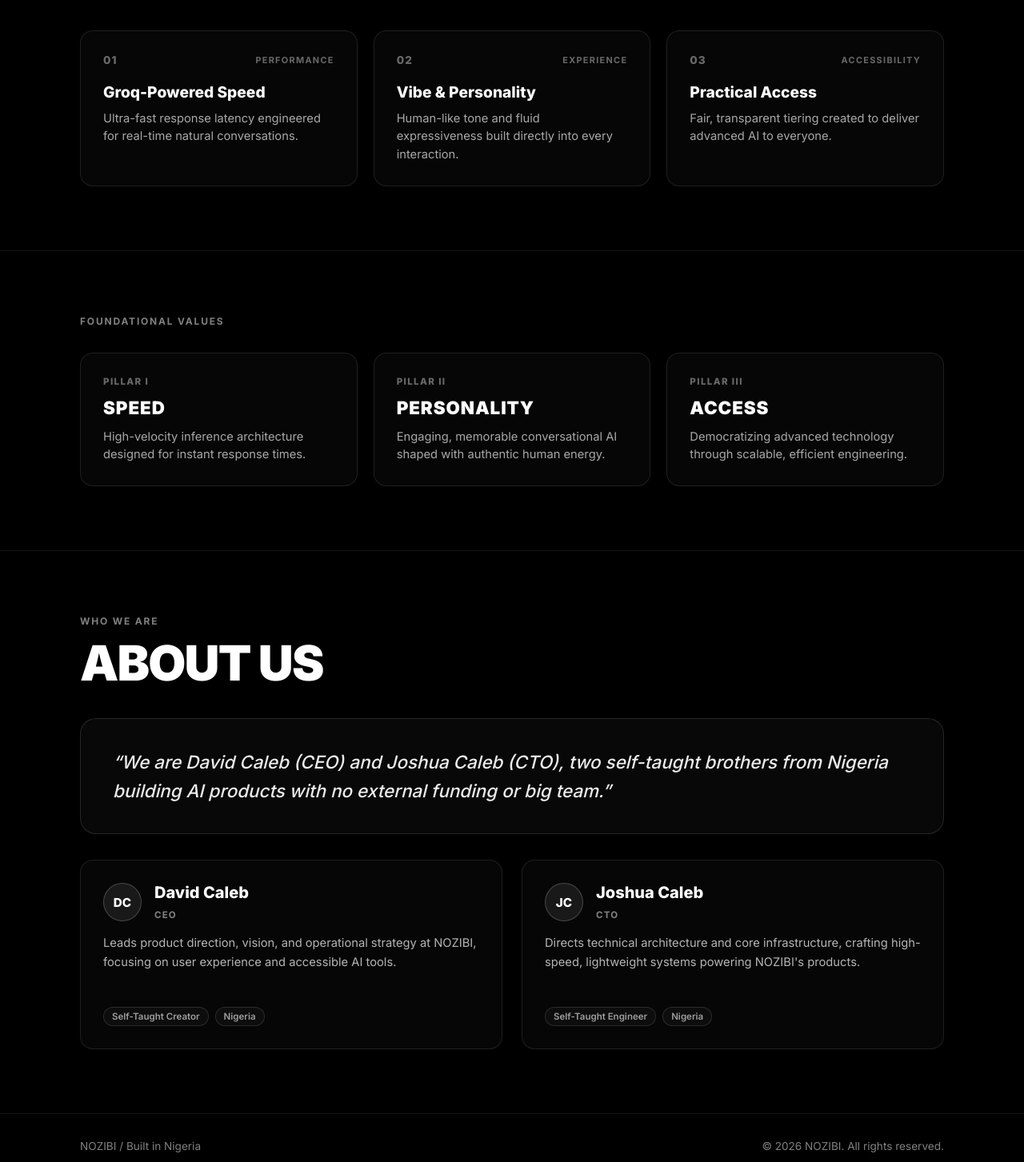
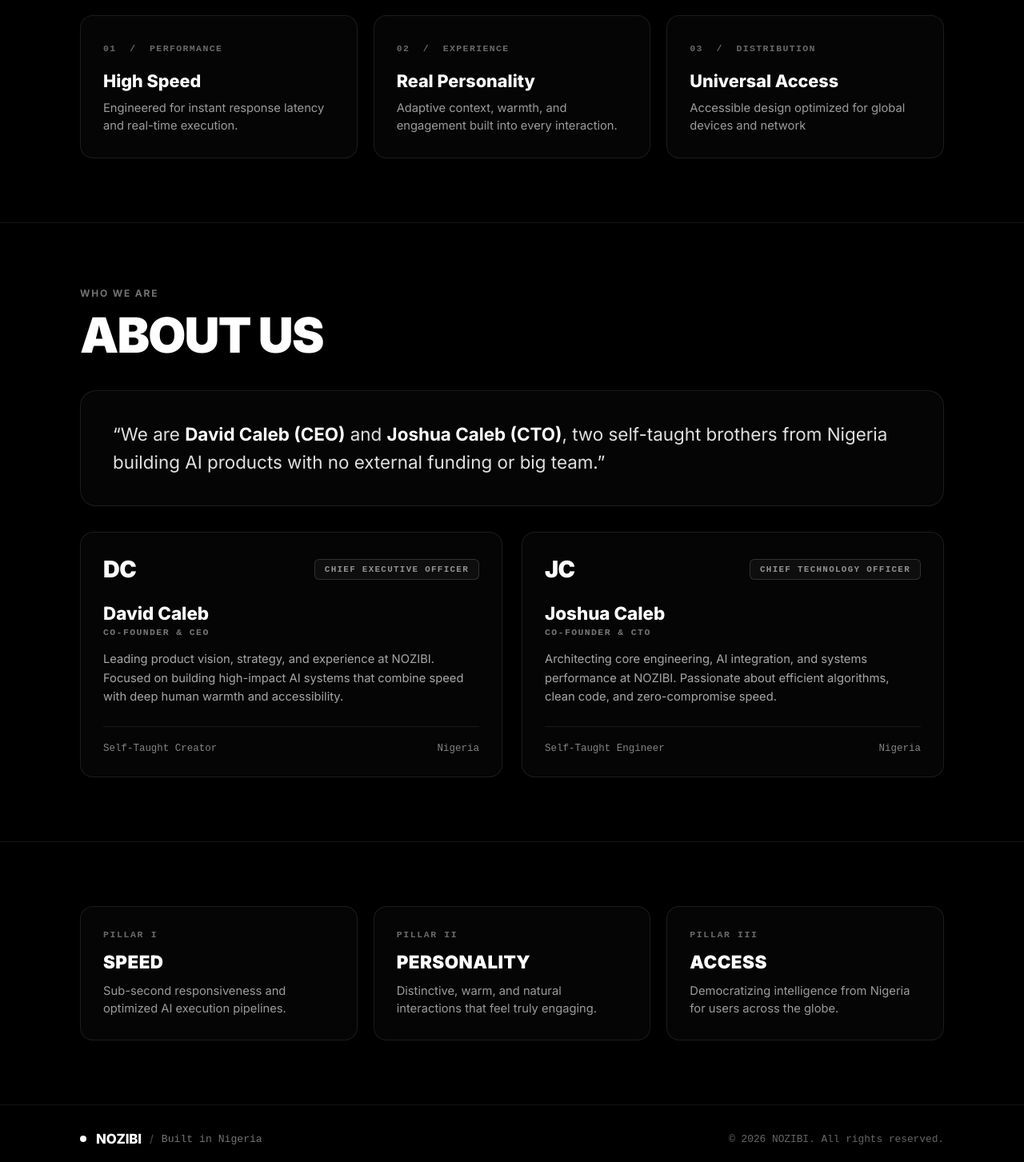
Before and after one commit to davidcalebvl-del/nozibi-website, a Next.js app: page / in a window 1280 px wide. Shown: the part 937-2390 px from the top of the page at 80% size. Built offline with nearby package versions, Linux system fonts and the light colour scheme.

Commit message:
Refine NOZIBI website design to match reference screenshots exactly
Co-authored-by: davidcalebvl-del <281098074+davidcalebvl-del@users.noreply.github.com>

```diff
--- a/app/page.tsx
+++ b/app/page.tsx
@@ -28,7 +28,10 @@ export default function Home() {
         {/* Hero Section */}
         <section className="hero-section">
           <div className="hero-container">
-            <div className="tag-pill">NIGERIA-BASED AI INNOVATION</div>
+            <div className="tag-pill">
+              <span className="badge-dot" />
+              <span>NIGERIA-BASED AI INNOVATION</span>
+            </div>
 
             <h1 className="hero-title">NOZIBI</h1>
 
@@ -72,68 +75,37 @@ export default function Home() {
             <div className="features-grid">
               <article className="card feature-card">
                 <div className="card-top">
-                  <span className="card-number">01</span>
-                  <span className="card-cat">PERFORMANCE</span>
+                  <span className="card-cat-line">
+                    <span className="card-number">01</span> &nbsp;/&nbsp; <span className="card-cat">PERFORMANCE</span>
+                  </span>
                 </div>
-                <h3 className="card-title">Groq-Powered Speed</h3>
+                <h3 className="card-title">High Speed</h3>
                 <p className="card-desc">
-                  Ultra-fast response latency engineered for real-time natural conversations.
+                  Engineered for instant response latency and real-time execution.
                 </p>
               </article>
 
               <article className="card feature-card">
                 <div className="card-top">
-                  <span className="card-number">02</span>
-                  <span className="card-cat">EXPERIENCE</span>
+                  <span className="card-cat-line">
+                    <span className="card-number">02</span> &nbsp;/&nbsp; <span className="card-cat">EXPERIENCE</span>
+                  </span>
                 </div>
-                <h3 className="card-title">Vibe & Personality</h3>
+                <h3 className="card-title">Real Personality</h3>
                 <p className="card-desc">
-                  Human-like tone and fluid expressiveness built directly into every interaction.
+                  Adaptive context, warmth, and engagement built into every interaction.
                 </p>
               </article>
 
               <article className="card feature-card">
                 <div className="card-top">
-                  <span className="card-number">03</span>
-                  <span className="card-cat">ACCESSIBILITY</span>
+                  <span className="card-cat-line">
+                    <span className="card-number">03</span> &nbsp;/&nbsp; <span className="card-cat">DISTRIBUTION</span>
+                  </span>
                 </div>
-                <h3 className="card-title">Practical Access</h3>
+                <h3 className="card-title">Universal Access</h3>
                 <p className="card-desc">
-                  Fair, transparent tiering created to deliver advanced AI to everyone.
-                </p>
-              </article>
-            </div>
-          </div>
-        </section>
-
-        {/* Pillars Section */}
-        <section className="section pillars-section">
-          <div className="container">
-            <div className="section-label-block">
-              <span className="section-label">FOUNDATIONAL VALUES</span>
-            </div>
-            <div className="pillars-grid">
-              <article className="card pillar-card">
-                <span className="pillar-label">PILLAR I</span>
-                <h3 className="pillar-title">SPEED</h3>
-                <p className="pillar-desc">
-                  High-velocity inference architecture designed for instant response times.
-                </p>
-              </article>
-
-              <article className="card pillar-card">
-                <span className="pillar-label">PILLAR II</span>
-                <h3 className="pillar-title">PERSONALITY</h3>
-                <p className="pillar-desc">
-                  Engaging, memorable conversational AI shaped with authentic human energy.
-                </p>
-              </article>
-
-              <article className="card pillar-card">
-                <span className="pillar-label">PILLAR III</span>
-                <h3 className="pillar-title">ACCESS</h3>
-                <p className="pillar-desc">
-                  Democratizing advanced technology through scalable, efficient engineering.
+                  Accessible design optimized for global devices and network
                 </p>
               </article>
             </div>
@@ -150,22 +122,22 @@ export default function Home() {
 
             <div className="quote-card">
               <p className="quote-text">
-                &ldquo;We are David Caleb (CEO) and Joshua Caleb (CTO), two self-taught brothers from Nigeria building AI products with no external funding or big team.&rdquo;
+                &ldquo;We are <strong>David Caleb (CEO)</strong> and <strong>Joshua Caleb (CTO)</strong>, two self-taught brothers from Nigeria building AI products with no external funding or big team.&rdquo;
               </p>
             </div>
 
             <div className="founders-grid">
               <article className="card founder-card">
-                <div className="founder-header">
-                  <div className="founder-avatar">DC</div>
-                  <div>
-                    <h3 className="founder-name">David Caleb</h3>
-                    <span className="role-tag">CEO</span>
-                  </div>
+                <div className="founder-top-row">
+                  <span className="founder-initials">DC</span>
+                  <span className="founder-role-badge">CHIEF EXECUTIVE OFFICER</span>
                 </div>
+                <h3 className="founder-name">David Caleb</h3>
+                <p className="founder-subrole">CO-FOUNDER &amp; CEO</p>
                 <p className="founder-bio">
-                  Leads product direction, vision, and operational strategy at NOZIBI, focusing on user experience and accessible AI tools.
+                  Leading product vision, strategy, and experience at NOZIBI. Focused on building high-impact AI systems that combine speed with deep human warmth and accessibility.
                 </p>
+                <div className="founder-footer-line" />
                 <div className="founder-tags">
                   <span className="meta-tag">Self-Taught Creator</span>
                   <span className="meta-tag">Nigeria</span>
@@ -173,20 +145,51 @@ export default function Home() {
               </article>
 
               <article className="card founder-card">
-                <div className="founder-header">
-                  <div className="founder-avatar">JC</div>
-                  <div>
-                    <h3 className="founder-name">Joshua Caleb</h3>
-                    <span className="role-tag">CTO</span>
-                  </div>
+                <div className="founder-top-row">
+                  <span className="founder-initials">JC</span>
+                  <span className="founder-role-badge">CHIEF TECHNOLOGY OFFICER</span>
                 </div>
+                <h3 className="founder-name">Joshua Caleb</h3>
+                <p className="founder-subrole">CO-FOUNDER &amp; CTO</p>
                 <p className="founder-bio">
-                  Directs technical architecture and core infrastructure, crafting high-speed, lightweight systems powering NOZIBI&apos;s products.
+                  Architecting core engineering, AI integration, and systems performance at NOZIBI. Passionate about efficient algorithms, clean code, and zero-compromise speed.
                 </p>
+                <div className="founder-footer-line" />
                 <div className="founder-tags">
                   <span className="meta-tag">Self-Taught Engineer</span>
                   <span className="meta-tag">Nigeria</span>
                 </div>
+              </article>
+            </div>
+          </div>
+        </section>
+
+        {/* Pillars Section */}
+        <section className="section pillars-section">
+          <div className="container">
+            <div className="pillars-grid">
+              <article className="card pillar-card">
+                <span className="pillar-label">PILLAR I</span>
+                <h3 className="pillar-title">SPEED</h3>
+                <p className="pillar-desc">
+                  Sub-second responsiveness and optimized AI execution pipelines.
+                </p>
+              </article>
+
+              <article className="card pillar-card">
+                <span className="pillar-label">PILLAR II</span>
+                <h3 className="pillar-title">PERSONALITY</h3>
+                <p className="pillar-desc">
+                  Distinctive, warm, and natural interactions that feel truly engaging.
+                </p>
+              </article>
+
+              <article className="card pillar-card">
+                <span className="pillar-label">PILLAR III</span>
+                <h3 className="pillar-title">ACCESS</h3>
+                <p className="pillar-desc">
+                  Democratizing intelligence from Nigeria for users across the globe.
+                </p>
               </article>
             </div>
           </div>
@@ -196,7 +199,14 @@ export default function Home() {
       {/* Minimal Footer */}
       <footer className="footer">
         <div className="container footer-container">
-          <span className="footer-left">NOZIBI / Built in Nigeria</span>
+          <div className="footer-left-group">
+            <span className="brand-logo footer-logo">
+              <span className="dot" />
+              <span className="brand-text">NOZIBI</span>
+            </span>
+            <span className="footer-sep">/</span>
+            <span className="footer-subtext">Built in Nigeria</span>
+          </div>
           <span className="footer-right">&copy; 2026 NOZIBI. All rights reserved.</span>
         </div>
       </footer>
@@ -237,9 +247,9 @@ export default function Home() {
         }
 
         .brand-logo {
-          display: flex;
+          display: inline-flex;
           align-items: center;
-          gap: 10px;
+          gap: 12px;
         }
 
         .dot {
@@ -248,13 +258,13 @@ export default function Home() {
           background-color: #ffffff;
           border-radius: 50%;
           display: inline-block;
-          box-shadow: 0 0 8px rgba(255, 255, 255, 0.6);
+          flex-shrink: 0;
         }
 
         .brand-text {
           font-weight: 800;
-          letter-spacing: 0.12em;
-          font-size: 0.95rem;
+          letter-spacing: -0.01em;
+          font-size: 1.05rem;
           color: #ffffff;
         }
 
@@ -279,7 +289,7 @@ export default function Home() {
 
         /* Hero */
         .hero-section {
-          padding: 100px 24px 80px;
+          padding: 90px 24px 70px;
           text-align: center;
           display: flex;
           justify-content: center;
@@ -295,15 +305,25 @@ export default function Home() {
         .tag-pill {
           display: inline-flex;
           align-items: center;
+          gap: 10px;
           padding: 6px 14px;
           border-radius: 999px;
           border: 1px solid rgba(255, 255, 255, 0.18);
           background: rgba(255, 255, 255, 0.04);
           font-size: 0.72rem;
           font-weight: 700;
-          letter-spacing: 0.1em;
-          color: rgba(255, 255, 255, 0.8);
+          letter-spacing: 0.08em;
+          color: rgba(255, 255, 255, 0.85);
           margin-bottom: 28px;
+        }
+
+        .badge-dot {
+          width: 6px;
+          height: 6px;
+          background-color: #ffffff;
+          border-radius: 50%;
+          display: inline-block;
+          flex-shrink: 0;
         }
 
         .hero-title {
@@ -373,15 +393,11 @@ export default function Home() {
           border-top: 1px solid rgba(255, 255, 255, 0.08);
         }
 
-        .section-label-block {
-          margin-bottom: 32px;
-        }
-
         .section-label {
           font-size: 0.75rem;
           font-weight: 700;
           letter-spacing: 0.15em;
-          color: rgba(255, 255, 255, 0.5);
+          color: rgba(255, 255, 255, 0.45);
           display: block;
           margin-bottom: 8px;
         }
@@ -396,8 +412,8 @@ export default function Home() {
 
         /* Cards Shared */
         .card {
-          background: rgba(255, 255, 255, 0.025);
-          border: 1px solid rgba(255, 255, 255, 0.1);
+          background: rgba(255, 255, 255, 0.02);
+          border: 1px solid rgba(255, 255, 255, 0.09);
           border-radius: 16px;
           padding: 28px;
         }
@@ -423,20 +439,20 @@ export default function Home() {
         }
 
         .flagship-tag {
-          font-size: 0.72rem;
-          font-weight: 800;
+          font-size: 0.7rem;
+          font-weight: 700;
           letter-spacing: 0.12em;
           padding: 6px 12px;
-          border-radius: 999px;
-          border: 1px solid rgba(255, 255, 255, 0.2);
-          background: rgba(255, 255, 255, 0.06);
-          color: #ffffff;
+          border-radius: 6px;
+          border: 1px solid rgba(255, 255, 255, 0.15);
+          background: rgba(255, 255, 255, 0.04);
+          color: rgba(255, 255, 255, 0.6);
         }
 
         .by-nozibi {
-          font-size: 1.1rem;
-          color: rgba(255, 255, 255, 0.5);
-          margin: 6px 0 24px;
+          font-size: 1rem;
+          color: rgba(255, 255, 255, 0.45);
+          margin: 8px 0 24px;
           font-weight: 500;
         }
 
@@ -451,7 +467,7 @@ export default function Home() {
           padding: 12px 26px;
           border-radius: 999px;
           background: rgba(255, 255, 255, 0.08);
-          border: 1px solid rgba(255, 255, 255, 0.2);
+          border: 1px solid rgba(255, 255, 255, 0.18);
           color: #ffffff;
           font-size: 0.85rem;
           font-weight: 700;
@@ -460,7 +476,7 @@ export default function Home() {
 
         .dark-pill-btn:hover {
           background: rgba(255, 255, 255, 0.16);
-          border-color: rgba(255, 255, 255, 0.4);
+          border-color: rgba(255, 255, 255, 0.35);
         }
 
         .features-grid {
@@ -470,28 +486,27 @@ export default function Home() {
         }
 
         .card-top {
-          display: flex;
-          justify-content: space-between;
-          align-items: center;
           margin-bottom: 20px;
         }
 
+        .card-cat-line {
+          font-size: 0.72rem;
+          font-weight: 700;
+          letter-spacing: 0.12em;
+          color: rgba(255, 255, 255, 0.4);
+          font-family: monospace, monospace;
+        }
+
         .card-number {
-          font-size: 0.85rem;
-          font-weight: 800;
           color: rgba(255, 255, 255, 0.4);
-          letter-spacing: 0.08em;
         }
 
         .card-cat {
-          font-size: 0.68rem;
-          font-weight: 700;
-          letter-spacing: 0.12em;
           color: rgba(255, 255, 255, 0.4);
         }
 
         .card-title {
-          font-size: 1.2rem;
+          font-size: 1.35rem;
           font-weight: 800;
           margin: 0 0 10px;
           color: #ffffff;
@@ -499,7 +514,7 @@ export default function Home() {
 
         .card-desc {
           font-size: 0.92rem;
-          color: rgba(255, 255, 255, 0.65);
+          color: rgba(255, 255, 255, 0.6);
           margin: 0;
           line-height: 1.5;
         }
@@ -513,24 +528,25 @@ export default function Home() {
 
         .pillar-label {
           font-size: 0.72rem;
-          font-weight: 800;
-          letter-spacing: 0.12em;
+          font-weight: 700;
+          letter-spacing: 0.14em;
           color: rgba(255, 255, 255, 0.4);
+          font-family: monospace, monospace;
           display: block;
-          margin-bottom: 12px;
+          margin-bottom: 14px;
         }
 
         .pillar-title {
           font-size: 1.4rem;
           font-weight: 900;
-          letter-spacing: 0.04em;
+          letter-spacing: 0.02em;
           margin: 0 0 12px;
           color: #ffffff;
         }
 
         .pillar-desc {
           font-size: 0.92rem;
-          color: rgba(255, 255, 255, 0.65);
+          color: rgba(255, 255, 255, 0.6);
           margin: 0;
           line-height: 1.5;
         }
@@ -541,8 +557,8 @@ export default function Home() {
         }
 
         .quote-card {
-          background: rgba(255, 255, 255, 0.03);
-          border: 1px solid rgba(255, 255, 255, 0.12);
+          background: rgba(255, 255, 255, 0.02);
+          border: 1px solid rgba(255, 255, 255, 0.09);
           border-radius: 20px;
           padding: 36px 40px;
           margin-bottom: 32px;
@@ -550,11 +566,15 @@ export default function Home() {
 
         .quote-text {
           font-size: clamp(1.1rem, 2.5vw, 1.4rem);
-          font-weight: 500;
+          font-weight: 400;
           line-height: 1.6;
-          color: rgba(255, 255, 255, 0.92);
+          color: rgba(255, 255, 255, 0.88);
           margin: 0;
-          font-style: italic;
+        }
+
+        .quote-text strong {
+          font-weight: 700;
+          color: #ffffff;
         }
 
         .founders-grid {
@@ -563,63 +583,73 @@ export default function Home() {
           gap: 24px;
         }
 
-        .founder-header {
+        .founder-top-row {
           display: flex;
           align-items: center;
-          gap: 16px;
-          margin-bottom: 16px;
+          justify-content: space-between;
+          margin-bottom: 24px;
         }
 
-        .founder-avatar {
-          width: 48px;
-          height: 48px;
-          border-radius: 50%;
-          background: rgba(255, 255, 255, 0.08);
-          border: 1px solid rgba(255, 255, 255, 0.2);
-          display: flex;
-          align-items: center;
-          justify-content: center;
-          font-weight: 800;
-          font-size: 0.95rem;
+        .founder-initials {
+          font-size: 1.8rem;
+          font-weight: 900;
+          letter-spacing: -0.02em;
           color: #ffffff;
         }
 
+        .founder-role-badge {
+          font-size: 0.68rem;
+          font-weight: 700;
+          letter-spacing: 0.12em;
+          padding: 6px 12px;
+          border-radius: 6px;
+          border: 1px solid rgba(255, 255, 255, 0.14);
+          background: rgba(255, 255, 255, 0.04);
+          color: rgba(255, 255, 255, 0.55);
+          font-family: monospace, monospace;
+        }
+
         .founder-name {
-          font-size: 1.25rem;
+          font-size: 1.4rem;
           font-weight: 800;
           margin: 0 0 4px;
           color: #ffffff;
         }
 
-        .role-tag {
+        .founder-subrole {
           font-size: 0.72rem;
           font-weight: 700;
-          letter-spacing: 0.1em;
-          color: rgba(255, 255, 255, 0.5);
+          letter-spacing: 0.12em;
+          color: rgba(255, 255, 255, 0.45);
+          font-family: monospace, monospace;
+          margin: 0 0 16px;
         }
 
         .founder-bio {
           font-size: 0.92rem;
-          color: rgba(255, 255, 255, 0.7);
+          color: rgba(255, 255, 255, 0.65);
           line-height: 1.6;
-          margin: 0 0 20px;
+          margin: 0 0 24px;
           min-height: 4.8em;
+        }
+
+        .founder-footer-line {
+          height: 1px;
+          background: rgba(255, 255, 255, 0.08);
+          margin-bottom: 20px;
         }
 
         .founder-tags {
           display: flex;
-          gap: 8px;
-          flex-wrap: wrap;
+          justify-content: space-between;
+          align-items: center;
         }
 
         .meta-tag {
-          font-size: 0.72rem;
-          font-weight: 600;
-          padding: 4px 10px;
-          border-radius: 999px;
-          border: 1px solid rgba(255, 255, 255, 0.12);
-          background: rgba(255, 255, 255, 0.03);
-          color: rgba(255, 255, 255, 0.6);
+          font-size: 0.78rem;
+          font-weight: 500;
+          color: rgba(255, 255, 255, 0.5);
+          font-family: monospace, monospace;
         }
 
         /* Footer */
@@ -637,6 +667,28 @@ export default function Home() {
           color: rgba(255, 255, 255, 0.5);
           flex-wrap: wrap;
           gap: 16px;
+        }
+
+        .footer-left-group {
+          display: flex;
+          align-items: center;
+          gap: 10px;
+        }
+
+        .footer-sep {
+          color: rgba(255, 255, 255, 0.3);
+        }
+
+        .footer-subtext {
+          font-family: monospace, monospace;
+          font-size: 0.82rem;
+          color: rgba(255, 255, 255, 0.45);
+        }
+
+        .footer-right {
+          font-family: monospace, monospace;
+          font-size: 0.8rem;
+          color: rgba(255, 255, 255, 0.4);
         }
 
         /* Responsive */
```
